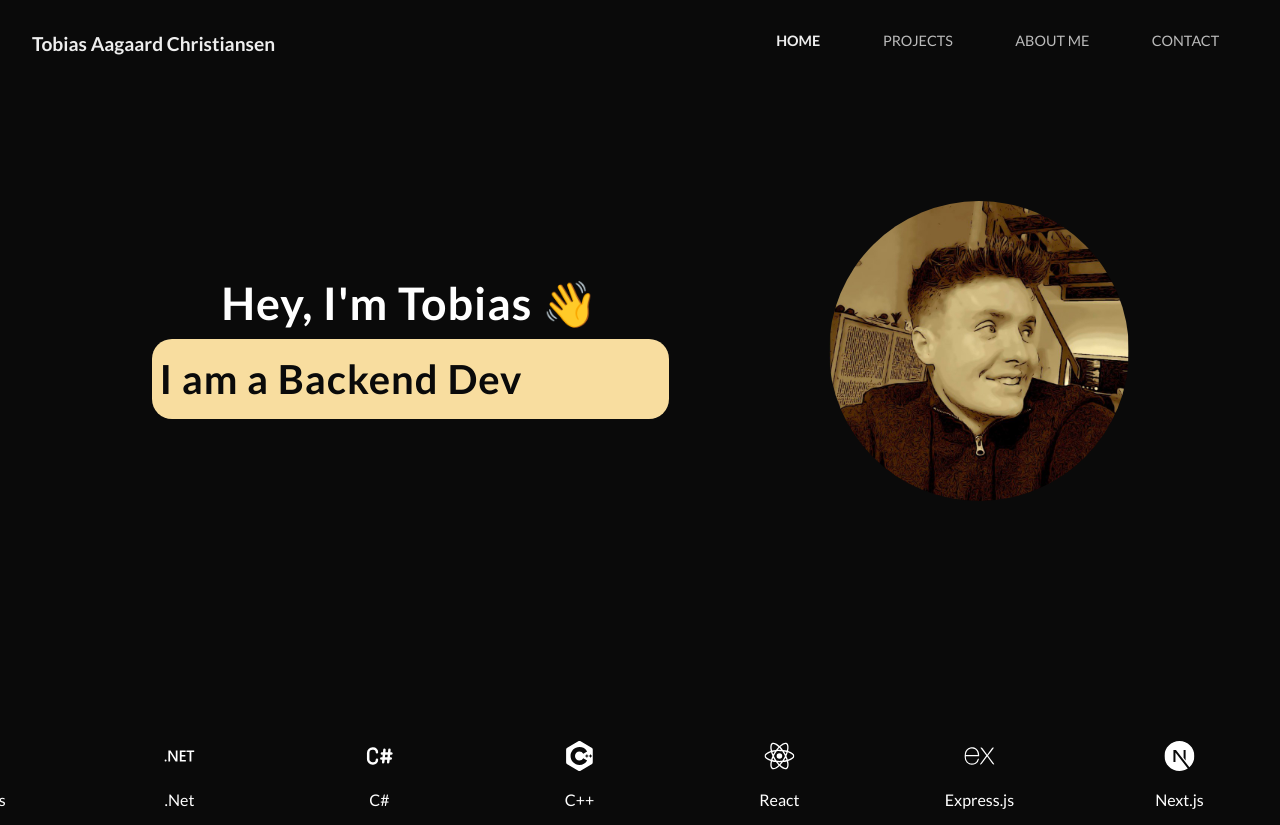
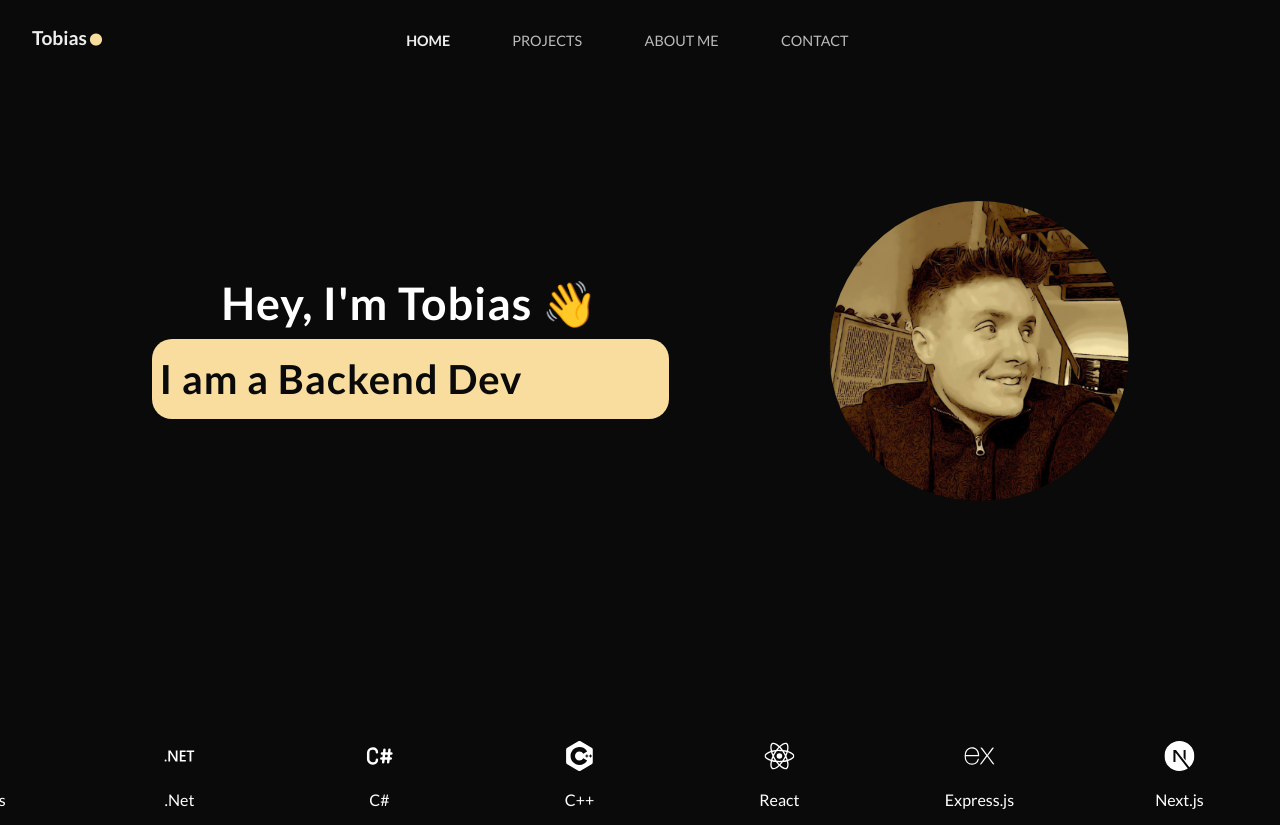
Before and after one commit to TobiasAagaard/portfolio, a React (Vite) app in the folder Frontend/: page / in a window 1280 px wide. Built offline with nearby package versions, Linux system fonts and the light colour scheme.

Commit message:
function component for international

```diff
--- /dev/null
+++ b/Frontend/src/Components/International/International.tsx
@@ -0,0 +1,6 @@
+
+export const International: React.FC = () => {
+    return (
+        null
+    )
+}
--- a/Frontend/src/Components/Navbar/Navbar.scss
+++ b/Frontend/src/Components/Navbar/Navbar.scss
@@ -1,15 +1,22 @@
 .mainNav {
   display: flex;
-  justify-content: flex-end;
+  justify-content: center;
+
   h1 {
+    padding: 0;
     position: absolute;
     margin: 0;
     padding: 0;
-    top: 2rem;
+    top: -2.1rem;
     left: 2rem;
     font-size: 1.2rem;
     color: #eee;
     z-index: 10;
+    span {
+      padding: 0;
+      color: #f8dd9f;
+      font-size: 5rem;
+    }
 
   }
     .mainUl {
--- a/Frontend/src/Components/Navbar/Navbar.tsx
+++ b/Frontend/src/Components/Navbar/Navbar.tsx
@@ -9,7 +9,7 @@ export const Navbar: React.FC = () => {
 
     return (
         <nav className="mainNav">
-            <h1>Tobias Aagaard Christiansen</h1>
+            <h1>Tobias<span className="dotH1">.</span></h1>
        <ul className="mainUl">
             <li><NavLink to="/" className={({ isActive }) => isActive ? "active" : ""}>Home</NavLink></li>
             <li><NavLink to="/projects" className={({ isActive }) => isActive ? "active" : ""}>Projects</NavLink></li>
```
